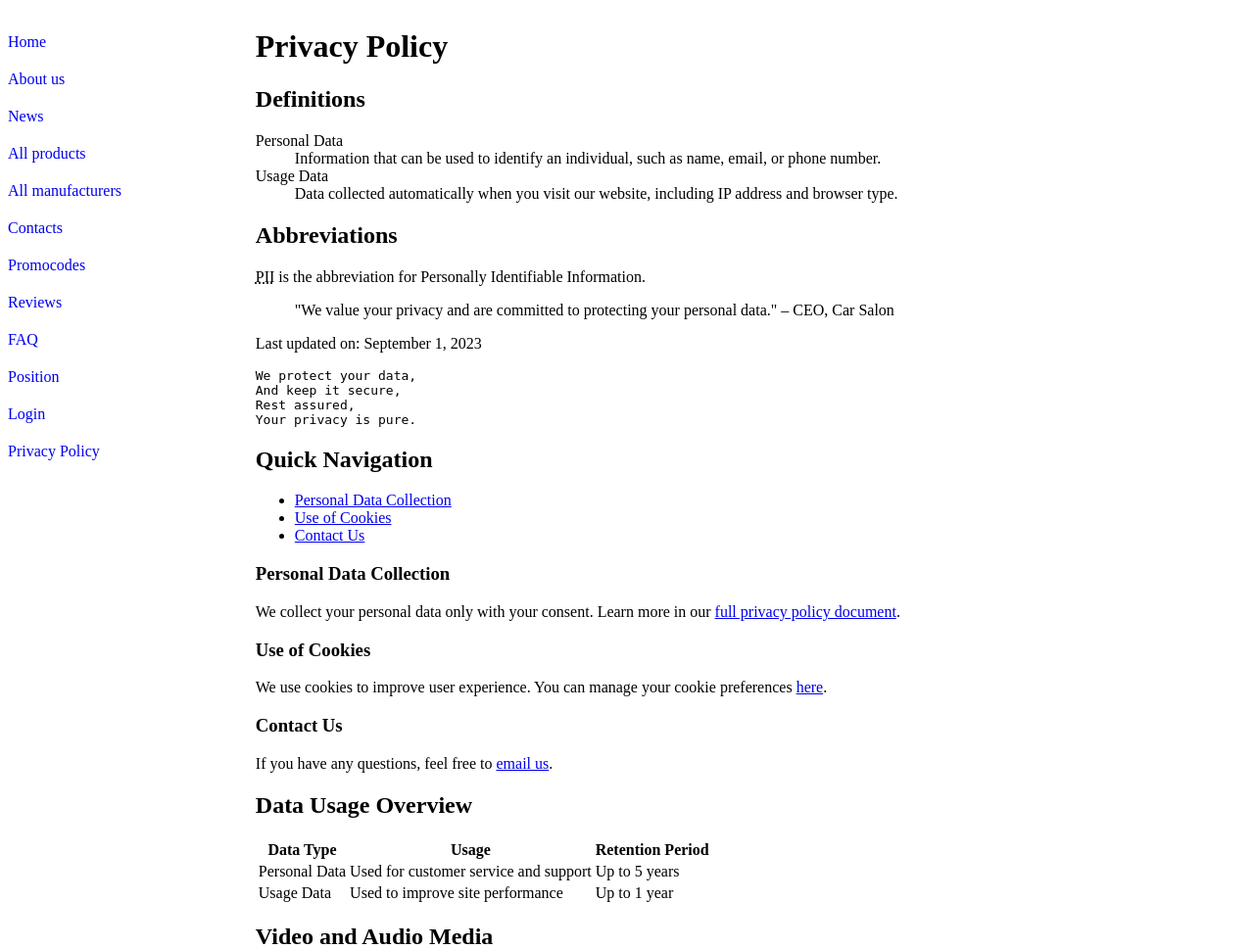
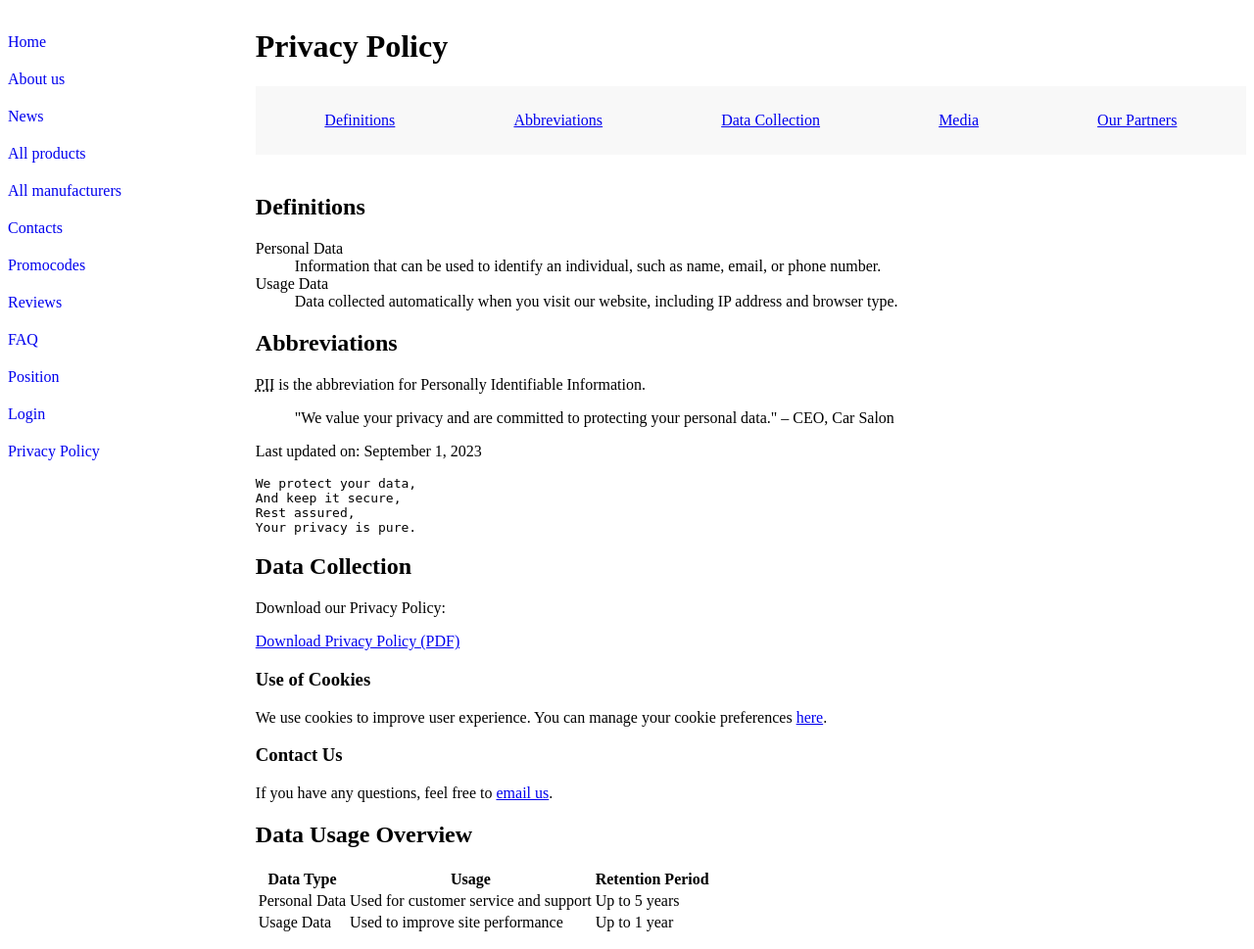
Before and after one commit to kseniakot/IGI_LR, a Django app: page /catalog/privacy/ in a window 1280 px wide. Shown: the top 969 px of the page at 98% size. Run offline with Django 5.2, Linux system fonts and the light colour scheme; tables that the repository leaves empty hold one stand-in row (values such as "Sample post").

Commit message:
add pdf downloading

```diff
--- a/IGI/LR5/Lab5/catalog/models.py
+++ b/IGI/LR5/Lab5/catalog/models.py
@@ -16,6 +16,7 @@ class Employee(models.Model):
     job_description = models.TextField(default='No description')
     phone = models.CharField(max_length=20, null=True)
     email = models.EmailField(default='default@gmail.com')
+    department = models.CharField(max_length=100, null=True)
 
     def __str__(self):
         return f"{self.user.username}"
@@ -224,6 +225,8 @@ class CompanyInfo(models.Model):
     video = models.FileField(upload_to='company_info')
     logo = models.ImageField(upload_to='logos/', blank=True, null=True)
     history = models.TextField(blank=True, null=True)
+    audio = models.FileField(upload_to='company_info/', null=True, blank=True)
+    policy = models.FileField(upload_to='company_info/', null=True, blank=True)
     details = models.TextField(blank=True, null=True)
     banner1 = models.ImageField(upload_to='banners/', blank=True, null=True)
     banner2 = models.ImageField(upload_to='banners/', blank=True, null=True)
--- a/IGI/LR5/Lab5/catalog/templates/catalog/company_info.html
+++ b/IGI/LR5/Lab5/catalog/templates/catalog/company_info.html
@@ -42,6 +42,11 @@
         </div>
     </div>
 
+    <audio controls>
+        <source src="{{ info.audio.url }}" type="audio/mpeg">
+        Your browser does not support the audio element.
+    </audio>
+
     <!-- Баннеры компании -->
     <h2>Наши баннеры</h2>
 
--- a/IGI/LR5/Lab5/catalog/templates/catalog/privacy.html
+++ b/IGI/LR5/Lab5/catalog/templates/catalog/privacy.html
@@ -3,8 +3,25 @@
 {% block content %}
     <h1>Privacy Policy</h1>
 
+    <!-- Горизонтальная навигация -->
+    <nav style="background-color: #f8f8f8; padding: 10px; margin-bottom: 20px;">
+        <ul style="display: flex; justify-content: space-around; list-style-type: none; padding: 0;">
+            <li><a href="#definitions">Definitions</a></li>
+            <li><a href="#abbreviations">Abbreviations</a></li>
+            <li><a href="#data-collection">Data Collection</a></li>
+            <li><a href="#media">Media</a></li>
+            <li><a href="#partners">Our Partners</a></li>
+        </ul>
+    </nav>
+
+    <!-- Основной контейнер с вертикальной навигацией и основным контентом -->
+    <div style="display: flex;">
+
+
+        <!-- Основной контент -->
+        <div style="flex-grow: 1;">
             <!-- Секция определений -->
-    <section>
+            <section id="definitions">
                 <h2>Definitions</h2>
                 <dl>
                     <dt>Personal Data</dt>
@@ -16,7 +33,7 @@
             </section>
 
             <!-- Список сокращений -->
-    <section>
+            <section id="abbreviations">
                 <h2>Abbreviations</h2>
                 <p><abbr title="Personally Identifiable Information">PII</abbr> is the abbreviation for Personally Identifiable Information.</p>
             </section>
@@ -38,18 +55,14 @@ Your privacy is pure.
 </pre>
 
             <!-- Якоря и ссылки -->
-    <section>
-        <h2>Quick Navigation</h2>
-        <nav>
-            <ul>
-                <li><a href="#personal-data">Personal Data Collection</a></li>
-                <li><a href="#cookies">Use of Cookies</a></li>
-                <li><a href="#contact">Contact Us</a></li>
-            </ul>
-        </nav>
-
-        <h3 id="personal-data">Personal Data Collection</h3>
-        <p>We collect your personal data only with your consent. Learn more in our <a href="/docs/privacy_policy.pdf" download>full privacy policy document</a>.</p>
+            <section id="data-collection">
+                <h2>Data Collection</h2>
+                {% if info.policy %}
+                    <p>Download our Privacy Policy:</p>
+                    <a href="{{ info.policy.url }}" download>Download Privacy Policy (PDF)</a>
+                {% else %}
+                    <p>No privacy policy available.</p>
+                {% endif %}
 
                 <h3 id="cookies">Use of Cookies</h3>
                 <p>We use cookies to improve user experience. You can manage your cookie preferences <a href="#cookie-settings">here</a>.</p>
@@ -84,40 +97,12 @@ Your privacy is pure.
                 </table>
             </section>
 
-
-
-
-    <!-- Встроенные медиа элементы: видео, аудио и iframe -->
-    <section>
-        <h2>Video and Audio Media</h2>
-        <h3>Promotional Video</h3>
-        <video width="320" height="240" controls>
-            <source src="/media/promo.mp4" type="video/mp4">
-            Your browser does not support the video tag.
-        </video>
-
-        <h3>Customer Feedback Audio</h3>
-        <audio controls>
-            <source src="/media/feedback.mp3" type="audio/mpeg">
-            Your browser does not support the audio element.
-        </audio>
-
                 <h3>Map to Our Office</h3>
                 <iframe src="https://www.google.com/maps/embed?pb=!1m18!1m12!1m3!1d3153.687332328803!2d-122.08424968454405!3d37.42206517982579!2m3!1f0!2f0!3f0!3m2!1i1024!2i768!4f13.1!3m3!1m2!1s0x808fb5b5bb473a1f%3A0x19fa1c09f9383fdb!2sGoogleplex!5e0!3m2!1sen!2sus!4v1618311589292!5m2!1sen!2sus"
                         width="600" height="450" style="border:0;" allowfullscreen="" loading="lazy"></iframe>
             </section>
 
-    <!-- Адаптивные изображения -->
-    <section>
-        <h2>Our Partners</h2>
-        <figure>
-            <img src="/media/partner1.png" alt="Partner 1 Logo" style="max-width: 100%; height: auto;">
-            <figcaption>Partner 1</figcaption>
-        </figure>
-        <figure>
-            <img src="/media/partner2.png" alt="Partner 2 Logo" style="max-width: 100%; height: auto;">
-            <figcaption>Partner 2</figcaption>
-        </figure>
-    </section>
 
+        </div>
+    </div>
 {% endblock %}
--- a/IGI/LR5/Lab5/catalog/views.py
+++ b/IGI/LR5/Lab5/catalog/views.py
@@ -44,8 +44,9 @@ logger.addHandler(handler)
 
 
 def privacy(request):
+    info = CompanyInfo.objects.first()
     logger.info('Executing privacy view')
-    return render(request, 'catalog/privacy.html')
+    return render(request, 'catalog/privacy.html', {'info': info})
 
 
 def get_random_joke():
```
Also changed, not shown: IGI/LR5/Lab5/catalog/templates/catalog/employee_list.html (+105 -2 lines), IGI/LR5/Lab5/catalog/templates/catalog/manufacturer_list.html (+5 -2 lines), IGI/LR5/Lab5/catalog/migrations/0033_employee_department_alter_article_publication_date.py (added), IGI/LR5/Lab5/catalog/migrations/0034_companyinfo_audio_alter_article_publication_date.py (added), IGI/LR5/Lab5/catalog/migrations/0035_companyinfo_policy_alter_article_publication_date.py (added), 3 other files. Lines whose indentation alone changed are shown as unchanged.
